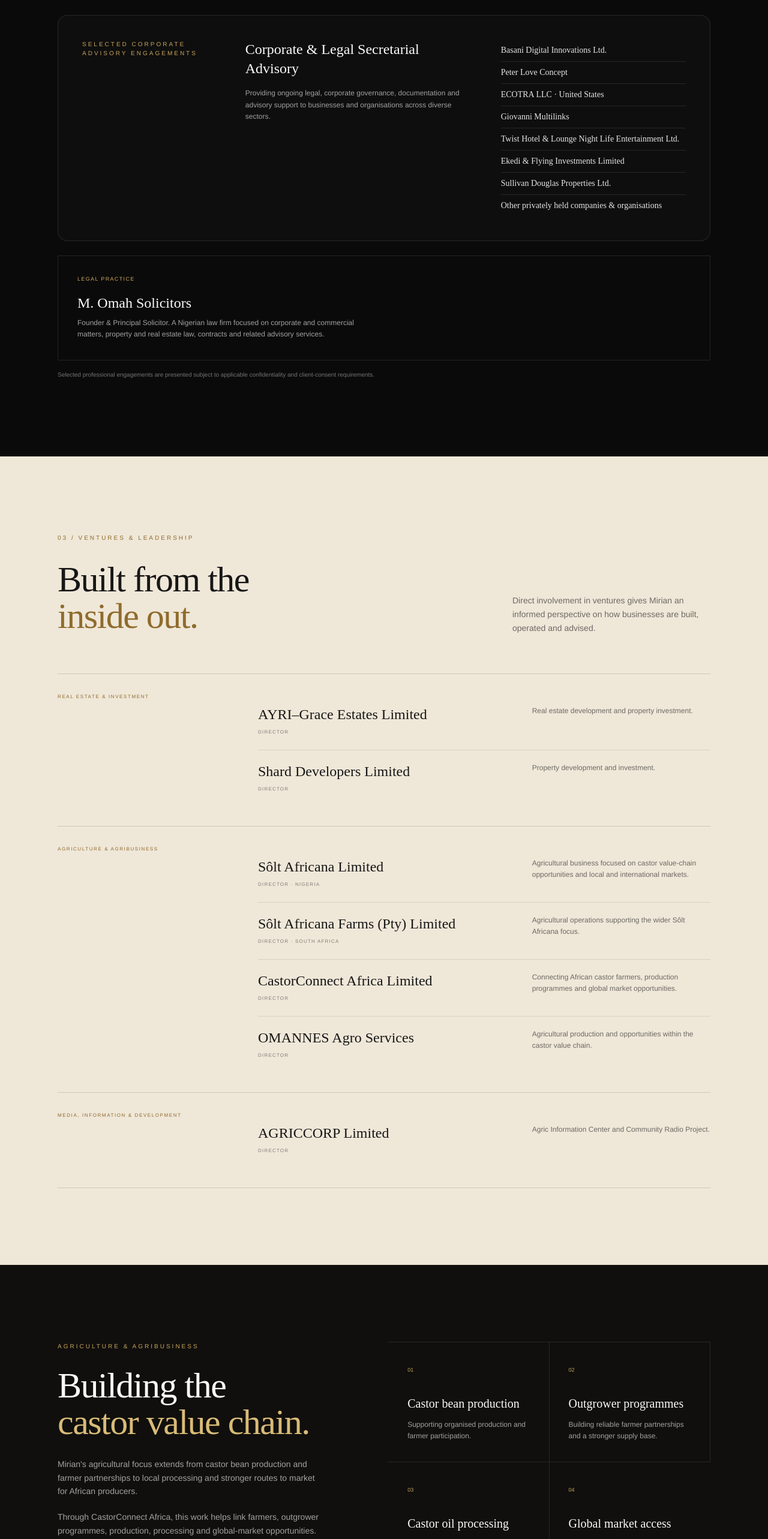
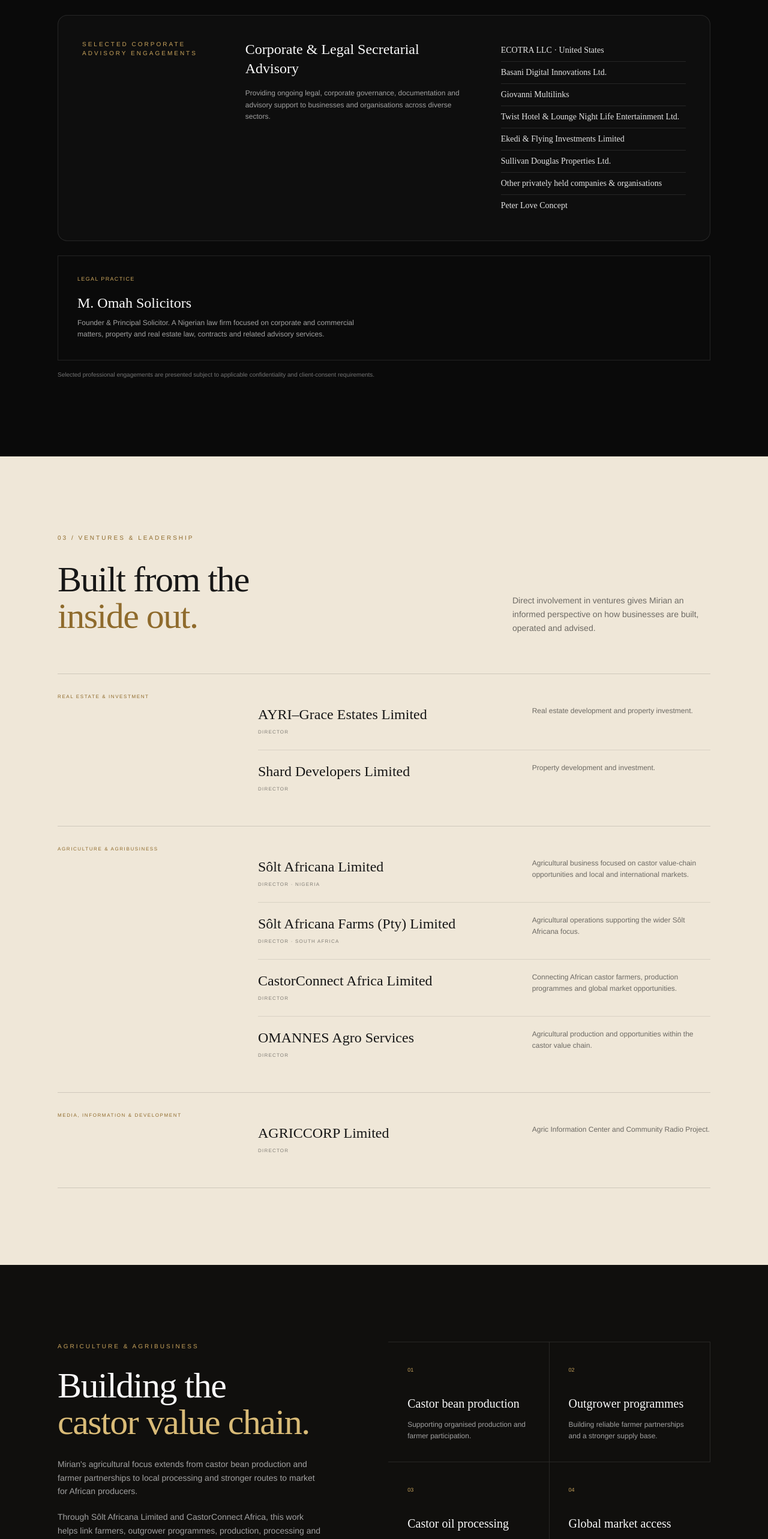
Before and after one commit to Charleslogan99/mimmie-portfolio, a Next.js app: page / in a window 1280 px wide. Shown: the part 2845-5411 px from the top of the page at 60% size. Built offline with nearby package versions, Linux system fonts and the light colour scheme.

Commit message:
fix on ui

```diff
--- a/src/app/page.js
+++ b/src/app/page.js
@@ -381,7 +381,7 @@
             <p className="text-[10px] font-medium uppercase tracking-[0.3em] text-[#c9a45c]">Agriculture &amp; agribusiness</p>
             <h2 className="mt-7 font-serif text-4xl font-normal leading-[1.02] tracking-tight text-neutral-50 sm:text-5xl lg:text-6xl">Building the<br /><em className="not-italic font-normal text-[#d9bb77]">castor value chain.</em></h2>
             <p className="mt-7 max-w-md text-sm leading-relaxed text-neutral-400">Mirian&apos;s agricultural focus extends from castor bean production and farmer partnerships to local processing and stronger routes to market for African producers.</p>
-            <p className="mt-5 max-w-md text-sm leading-relaxed text-neutral-400">Through CastorConnect Africa, this work helps link farmers, outgrower programmes, production, processing and global-market opportunities.</p>
+            <p className="mt-5 max-w-md text-sm leading-relaxed text-neutral-400">Through Sôlt Africana Limited and CastorConnect Africa, this work helps link farmers, outgrower programmes, production, processing and global-market opportunities.</p>
           </div>
           <div data-reveal className={`grid grid-cols-1 divide-y divide-white/10 border-y border-white/10 sm:grid-cols-2 sm:divide-x ${reveal}`}>
             {agricultureFocus.map(([title, text], index) => <article key={title} className="min-h-[180px] p-6 sm:p-8"><span className="text-[9px] text-[#c9a45c]">0{index + 1}</span><h3 className="mt-8 font-serif text-xl font-normal text-neutral-50">{title}</h3><p className="mt-3 text-xs leading-relaxed text-neutral-400">{text}</p></article>)}
--- a/src/data/profile.js
+++ b/src/data/profile.js
@@ -560,14 +560,14 @@
 ];
 
 export const corporateEngagements = [
+  "ECOTRA LLC · United States",
   "Basani Digital Innovations Ltd.",
-  "Peter Love Concept",
-  "ECOTRA LLC · United States",
   "Giovanni Multilinks",
   "Twist Hotel & Lounge Night Life Entertainment Ltd.",
   "Ekedi & Flying Investments Limited",
   "Sullivan Douglas Properties Ltd.",
   "Other privately held companies & organisations",
+  "Peter Love Concept",
 ];
 
 export const agricultureFocus = [
@@ -1698,8 +1698,8 @@
 ];
 
 export const galleryPortraits = [
+  { src: "/Mirian1.jpeg", title: "02", note: "Corporate advisory" },
   { src: "/Mirian2.jpeg", title: "01", note: "Legal & business practice" },
-  { src: "/Mirian1.jpeg", title: "02", note: "Corporate advisory" },
   { src: "/Mirian7.jpeg", title: "03", note: "Property & investment" },
   { src: "/Mirian8.JPG", title: "04", note: "Beyond the desk" },
 ];
```
